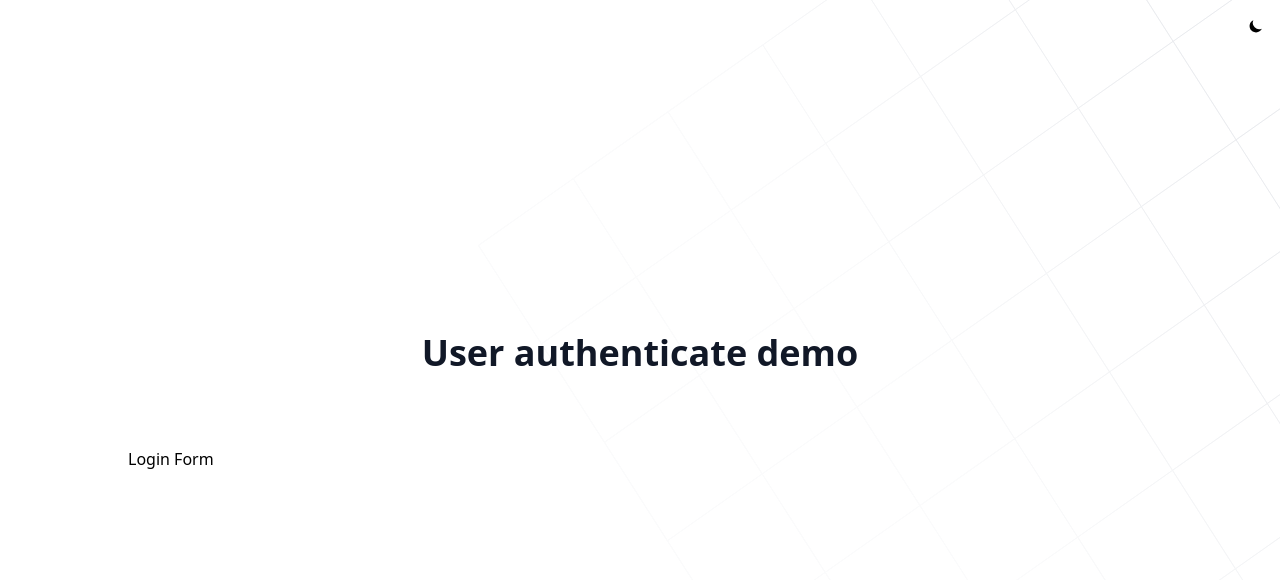
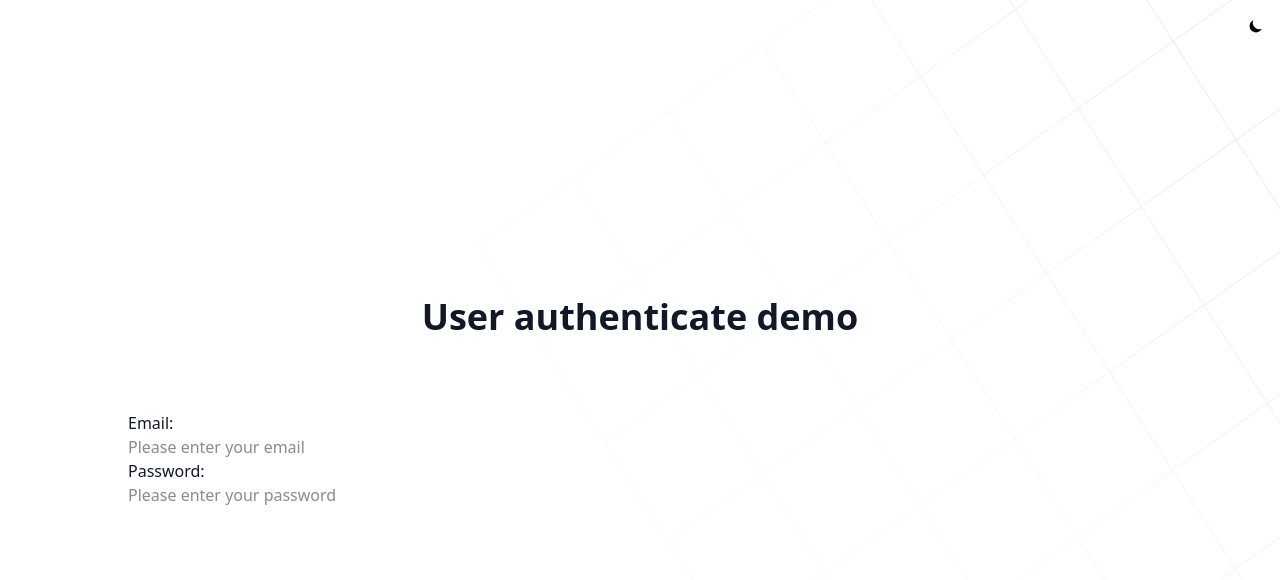
Before and after one commit to giangnguyen33/user-authenticate-demo, a React (Vite) app: page / in a window 1280 px wide. Shown: the top 580 px of the page. Built offline with nearby package versions, Linux system fonts and the light colour scheme.

Commit message:
Create Login Page

```diff
--- a/src/pages/Login.tsx
+++ b/src/pages/Login.tsx
@@ -1,4 +1,27 @@
+import { Label, TextInput } from "flowbite-react";
 const Login = () => {
-  return <div data-testid="LoginPage"> Login Form</div>;
+  return (
+    <div data-testid="LoginPage">
+      <div>
+        <Label id="email">Email:</Label>
+        <TextInput
+          //   value={email}
+          aria-labelledby="email"
+          name="email"
+          type="email"
+          placeholder="Please enter your email"
+        ></TextInput>
+      </div>
+      <div>
+        <Label id="password">Password:</Label>
+        <TextInput
+          aria-labelledby="password"
+          name="password"
+          type="password"
+          placeholder="Please enter your password"
+        ></TextInput>
+      </div>
+    </div>
+  );
 };
 export default Login;
```
Also changed, not shown: 1 other file (tests, documents, lock files or other folders).
